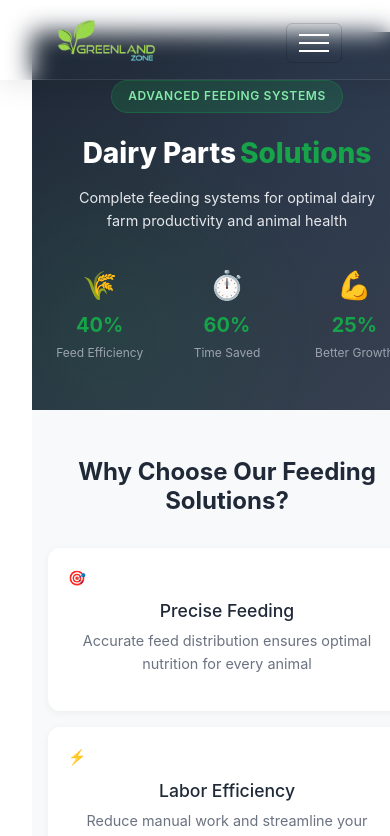
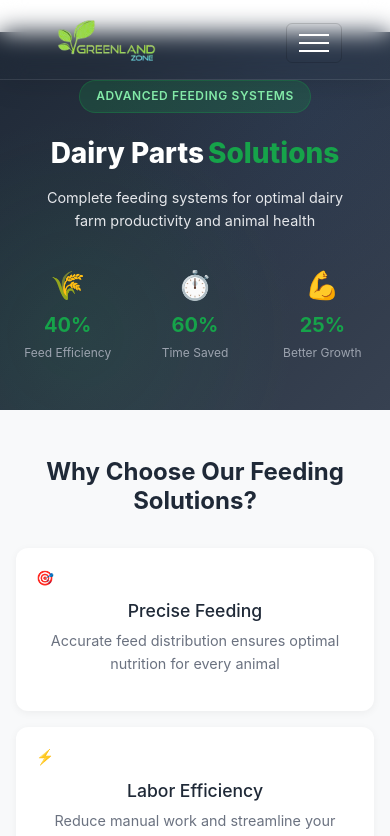
Before and after one commit to muneeb783/GreenlandZone, a React (Vite) app: page /products/parts in a window 390 px wide. Shown: the top 836 px of the page. Built offline with nearby package versions, Linux system fonts and the light colour scheme.

Commit message:
testing 3

```diff
--- a/src/styles/dairyParts.css
+++ b/src/styles/dairyParts.css
@@ -5,6 +5,8 @@
   color: #1f2937;
   background-color: #ffffff;
   min-height: 100vh;
+  -webkit-overflow-scrolling: touch;
+  touch-action: pan-y;
 }
 
 /* Hero Section */
@@ -14,6 +16,7 @@
   color: white;
   padding: 5rem 2rem;
   overflow: hidden;
+  touch-action: pan-y;
 }
 
 .feeding-full-width {
@@ -519,15 +522,31 @@
 
 /* Enhanced Mobile Responsive Styles */
 @media (max-width: 768px) {
-  /* Fix full-width sections on mobile */
-  .feeding-full-width {
-    margin-left: 0 !important;
-    width: 100% !important;
-  }
+  /* Hero Section Mobile */
 
-  .feeding-container {
-    overflow-x: hidden;
-  }
+     html {
+      overflow-x: hidden;
+      -webkit-text-size-adjust: 100%;
+    }
+
+    body {
+      overflow-x: hidden;
+      -webkit-overflow-scrolling: touch;
+      touch-action: manipulation;
+    }
+
+    .feeding-container {
+      position: relative;
+      touch-action: pan-y;
+    }
+
+    .feeding-hero-section,
+    .feeding-features-section,
+    .feeding-products-section,
+    .feeding-cta-section {
+      touch-action: pan-y;
+      -webkit-overflow-scrolling: touch;
+    }
 
   .feeding-hero-section {
     padding: 3rem 1rem;
```
Also changed, not shown: src/styles/dairyfarmingsol.css (+0 -25 lines).
